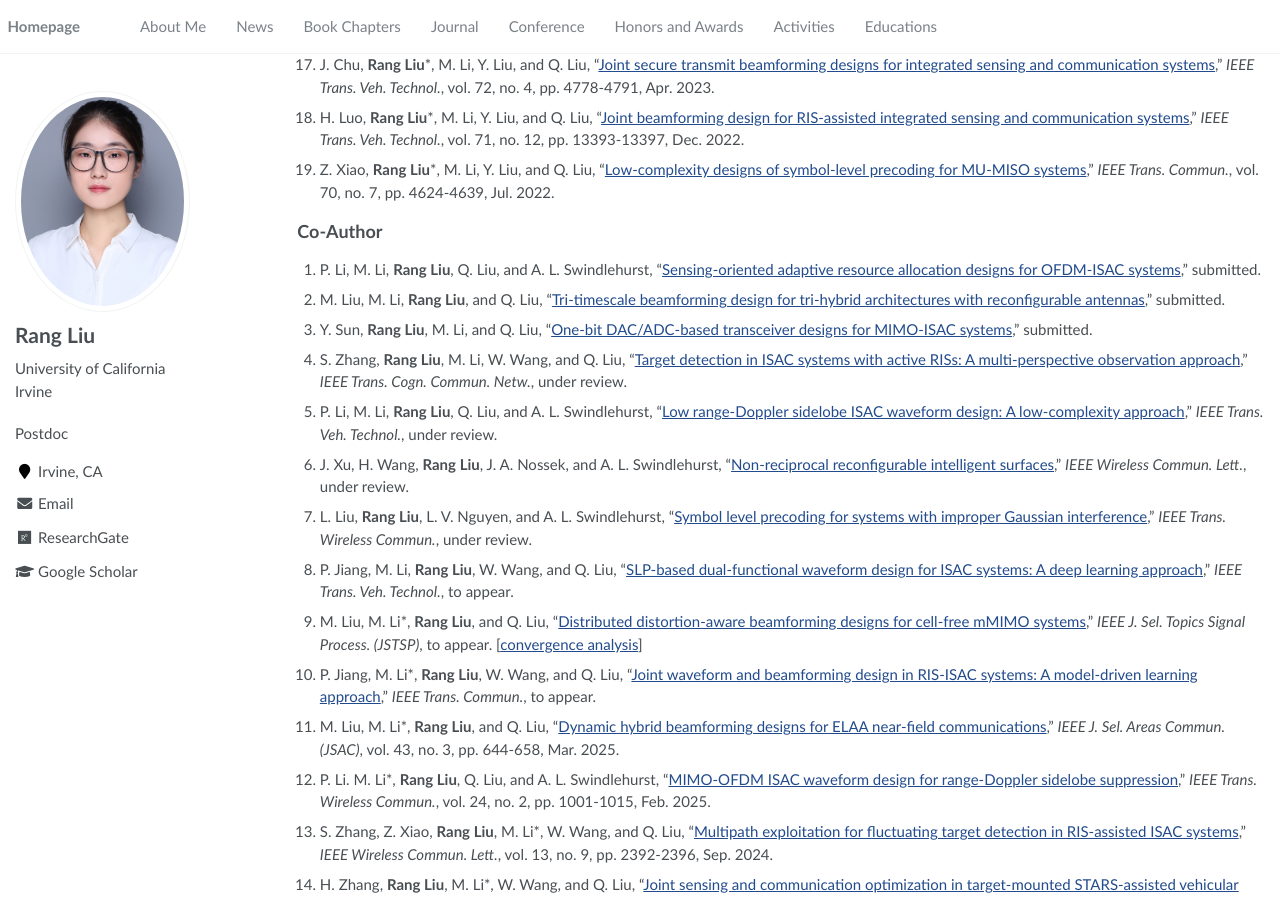
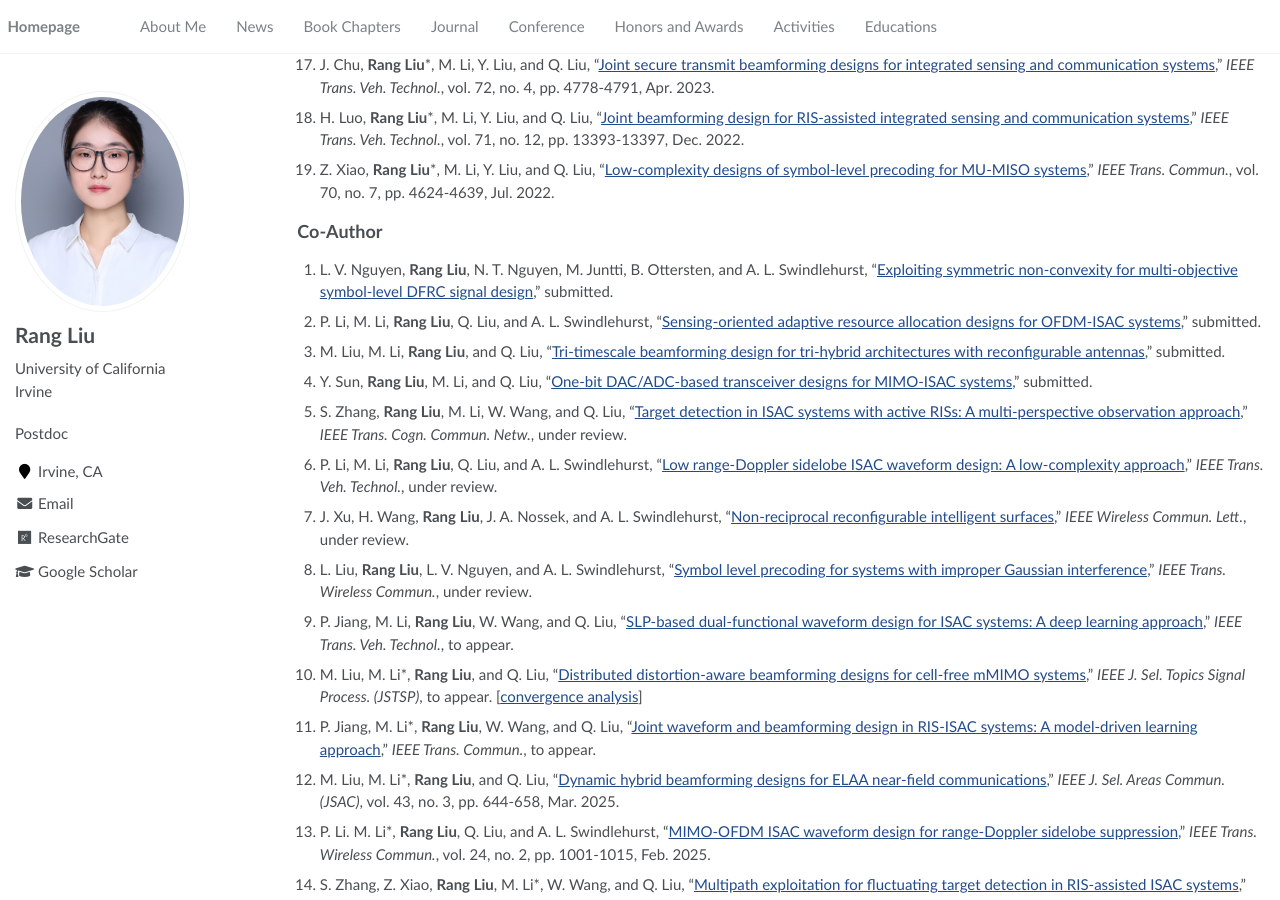
Before and after one commit to RangLiu0706/RangLiu0706.github.io, a Jekyll site: the page built from _pages/about.md, in a window 1280 px wide and 900 px high, scrolled down 1674 px. Built offline with Jekyll 4.4.1, drawn with Linux system fonts in a browser that asks for light colours; comment, search, counter and statistics services are not loaded; some of the changed lines change nothing that is shown; some of the changed text lies outside the part shown.

Commit message:
update0419

```diff
--- a/_pages/about.md
+++ b/_pages/about.md
@@ -114,7 +114,9 @@ in *Metasurfaces for Wireless Communications*. Springer, in production.
 
 ## &nbsp;&nbsp;&nbsp;&nbsp;Co-Author
 
-28. P. Li, M. Li, **Rang Liu**, Q. Liu, and A. L. Swindlehurst, "[Sensing-oriented adaptive resource allocation designs for OFDM-ISAC systems]()," submitted.
+29. L. V. Nguyen, **Rang Liu**, N. T. Nguyen, M. Juntti, B. Ottersten, and A. L. Swindlehurst, "[Exploiting symmetric non-convexity for multi-objective symbol-level DFRC signal design]()," submitted.
+
+28. P. Li, M. Li, **Rang Liu**, Q. Liu, and A. L. Swindlehurst, "[Sensing-oriented adaptive resource allocation designs for OFDM-ISAC systems](https://arxiv.org/abs/2504.06605)," submitted.
 
 
 27. M. Liu, M. Li, **Rang Liu**, and Q. Liu, "[Tri-timescale beamforming design for tri-hybrid architectures with reconfigurable antennas](https://arxiv.org/abs/2503.03620)," submitted.
@@ -123,7 +125,7 @@ in *Metasurfaces for Wireless Communications*. Springer, in production.
 
 25. S. Zhang, **Rang Liu**, M. Li, W. Wang, and Q. Liu, "[Target detection in ISAC systems with active RISs: A multi-perspective observation approach](https://arxiv.org/abs/2501.06449)," *IEEE Trans. Cogn. Commun. Netw.*, under review.
 
-24. P. Li, M. Li, **Rang Liu**, Q. Liu, and A. L. Swindlehurst, "[Low range-Doppler sidelobe ISAC waveform design: A low-complexity approach]()," *IEEE Trans. Veh. Technol.*, under review.
+24. P. Li, M. Li, **Rang Liu**, Q. Liu, and A. L. Swindlehurst, "[Low range-Doppler sidelobe ISAC waveform design: A low-complexity approach](https://arxiv.org/abs/2503.11949)," *IEEE Trans. Veh. Technol.*, under review.
 
 23. J. Xu, H. Wang, **Rang Liu**, J. A. Nossek, and A. L. Swindlehurst, "[Non-reciprocal reconfigurable intelligent surfaces](https://arxiv.org/abs/2411.15617)," *IEEE Wireless Commun. Lett.*, under review.
 
@@ -178,13 +180,13 @@ in *Metasurfaces for Wireless Communications*. Springer, in production.
 
 ## &nbsp;&nbsp;&nbsp;&nbsp;First Author
 
-11. **Rang Liu**, A. L. Swindlehurst, and M. Li, "[CRB optimization using a parametric scattering model for extended targets in ISAC systems](https://arxiv.org/abs/2411.00145)," in *Proc. IEEE Int. Radar Conf.*, Atlanta, Georgia, USA, May 2025..
+11. **Rang Liu**, A. L. Swindlehurst, and M. Li, "[CRB optimization using a parametric scattering model for extended targets in ISAC systems](https://arxiv.org/abs/2411.00145)," in *Proc. IEEE Int. Radar Conf.*, Atlanta, Georgia, USA, May 2025.
 
 10. **Rang Liu**, M. Li, and Q. Liu, "[Joint space-time adaptive processing and beamforming design for cell-free ISAC systems](https://ieeexplore.ieee.org/document/10887688)," in
 *Proc. IEEE Int. Conf. Acoust., Speech, Signal Process. (ICASSP)*, Hyderabad, India, Apr. 2025.
 
 
-9. **Rang Liu**, A. L. Swindlehurst, and M. Li, "[CRB optimization for joint array partitioning and beamforming design in ISAC systems](),"
+9. **Rang Liu**, A. L. Swindlehurst, and M. Li, "[CRB optimization for joint array partitioning and beamforming design in ISAC systems](https://ieeexplore.ieee.org/document/10942840),"
 in *Proc. Asilomar Conf. on Signals Systems and Computers*, Pacific Grove, CA, USA, Oct. 2024.
 
 8. **Rang Liu**, M. Li, and Q. Liu, "[Joint transmit/receive antenna selection and beamforming design for ISAC systems](https://ieeexplore.ieee.org/document/10437147)," in *Proc. IEEE Global Commun. Conf. (GLOBECOM)*, Kuala Lumpur, Malaysia, Dec. 2023.
```
